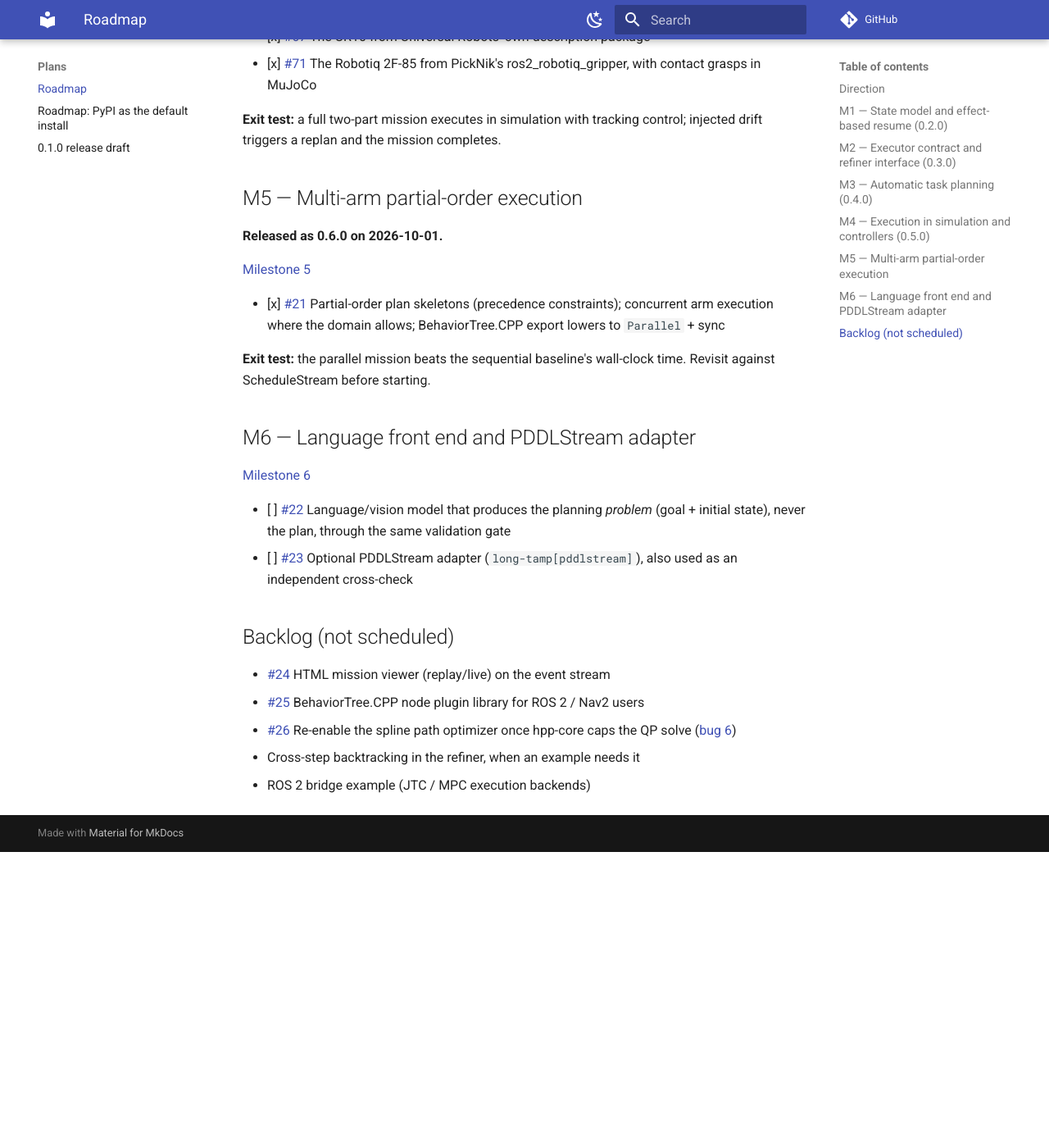
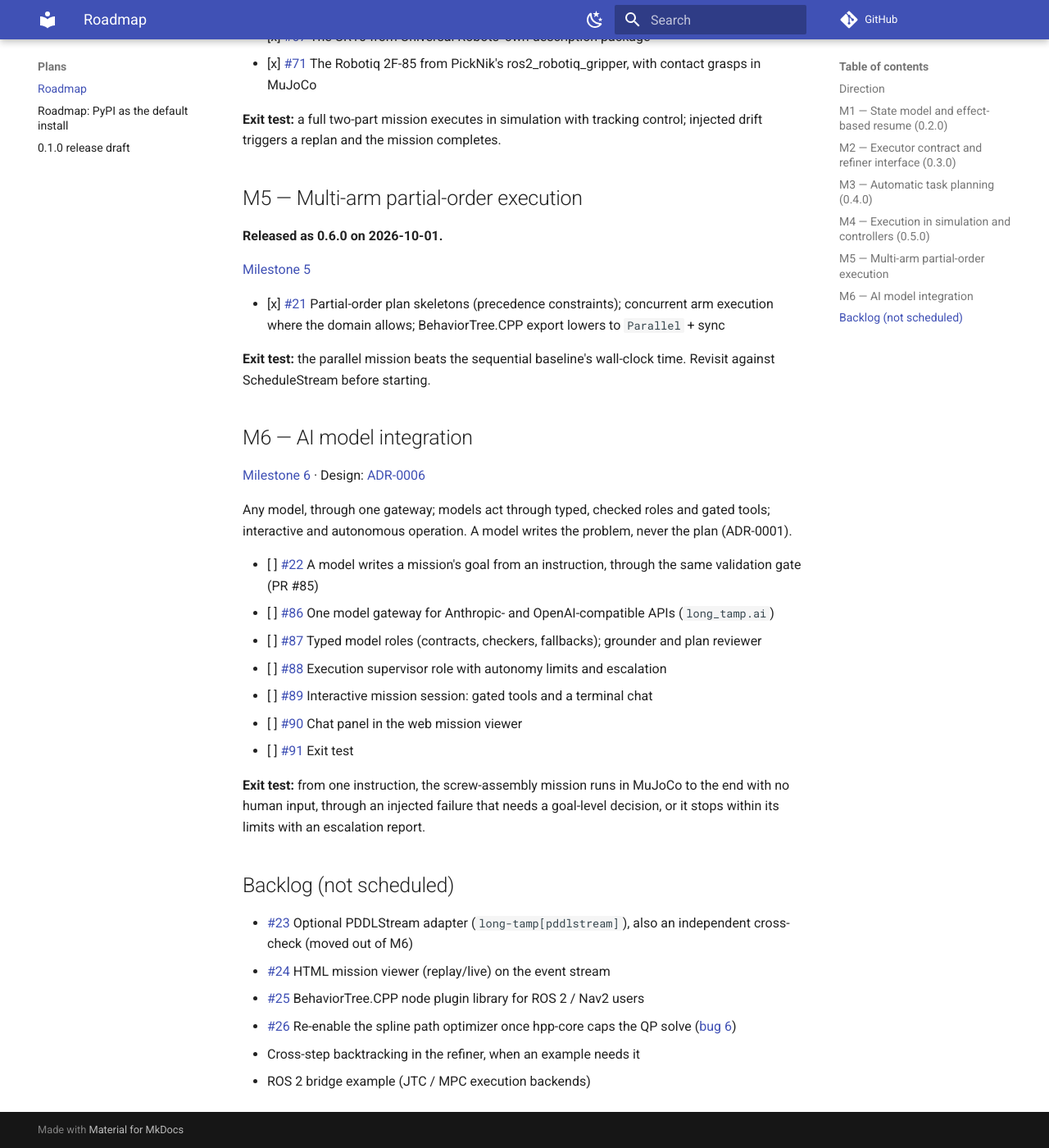
Before and after one commit to thanhndv212/long-tamp, an MkDocs documentation site: the page built from docs/plans/roadmap.md, in a window 1280 px wide and 1400 px high, scrolled down 2596 px. Shown: the whole window at 82% size. Built offline with MkDocs 1.6.1 and Material for MkDocs 9.7.7, drawn with Linux system fonts in a browser that asks for light colours; comment, search, counter and statistics services are not loaded; before the commit the page ends 3635 px from its top, so only the background shows below that.

Commit message:
docs: ADR-0006, AI model integration; M6 replanned

```diff
--- a/docs/plans/roadmap.md
+++ b/docs/plans/roadmap.md
@@ -114,17 +114,36 @@ injected drift triggers a replan and the mission completes.
 **Exit test:** the parallel mission beats the sequential baseline's wall-clock time.
 Revisit against ScheduleStream before starting.
 
-## M6 — Language front end and PDDLStream adapter
+## M6 — AI model integration
 
-[Milestone 6](https://github.com/thanhndv212/long-tamp/milestone/6)
+[Milestone 6](https://github.com/thanhndv212/long-tamp/milestone/6) · Design:
+[ADR-0006](../adr/0006-ai-model-integration.md)
 
-- [ ] [#22](https://github.com/thanhndv212/long-tamp/issues/22) Language/vision model that produces the planning *problem* (goal + initial
-      state), never the plan, through the same validation gate
-- [ ] [#23](https://github.com/thanhndv212/long-tamp/issues/23) Optional PDDLStream adapter (`long-tamp[pddlstream]`), also used as an
-      independent cross-check
+Any model, through one gateway; models act through typed, checked roles and gated tools;
+interactive and autonomous operation. A model writes the problem, never the plan (ADR-0001).
+
+- [ ] [#22](https://github.com/thanhndv212/long-tamp/issues/22) A model writes a mission's
+      goal from an instruction, through the same validation gate (PR #85)
+- [ ] [#86](https://github.com/thanhndv212/long-tamp/issues/86) One model gateway for
+      Anthropic- and OpenAI-compatible APIs (`long_tamp.ai`)
+- [ ] [#87](https://github.com/thanhndv212/long-tamp/issues/87) Typed model roles (contracts,
+      checkers, fallbacks); grounder and plan reviewer
+- [ ] [#88](https://github.com/thanhndv212/long-tamp/issues/88) Execution supervisor role with
+      autonomy limits and escalation
+- [ ] [#89](https://github.com/thanhndv212/long-tamp/issues/89) Interactive mission session:
+      gated tools and a terminal chat
+- [ ] [#90](https://github.com/thanhndv212/long-tamp/issues/90) Chat panel in the web mission
+      viewer
+- [ ] [#91](https://github.com/thanhndv212/long-tamp/issues/91) Exit test
+
+**Exit test:** from one instruction, the screw-assembly mission runs in MuJoCo to the end with
+no human input, through an injected failure that needs a goal-level decision, or it stops
+within its limits with an escalation report.
 
 ## Backlog (not scheduled)
 
+- [#23](https://github.com/thanhndv212/long-tamp/issues/23) Optional PDDLStream adapter
+  (`long-tamp[pddlstream]`), also an independent cross-check (moved out of M6)
 - [#24](https://github.com/thanhndv212/long-tamp/issues/24) HTML mission viewer (replay/live) on the event stream
 - [#25](https://github.com/thanhndv212/long-tamp/issues/25) BehaviorTree.CPP node plugin library for ROS 2 / Nav2 users
 - [#26](https://github.com/thanhndv212/long-tamp/issues/26) Re-enable the spline path optimizer once hpp-core caps the QP solve
--- a/mkdocs.yml
+++ b/mkdocs.yml
@@ -88,6 +88,7 @@ nav:
           - "0003 Screw assembly reference track": adr/0003-screw-assembly-reference-track.md
           - "0004 Execution contract": adr/0004-execution-contract.md
           - "0005 Partial-order plans": adr/0005-partial-order-plans.md
+          - "0006 AI model integration": adr/0006-ai-model-integration.md
   - Plans:
       - Roadmap: plans/roadmap.md
       - "Roadmap: PyPI as the default install": plans/pypi-install-roadmap.md
```
Also changed, not shown: docs/adr/0006-ai-model-integration.md (added, +67 -0 lines), docs/adr/README.md (+1 -0 lines).
